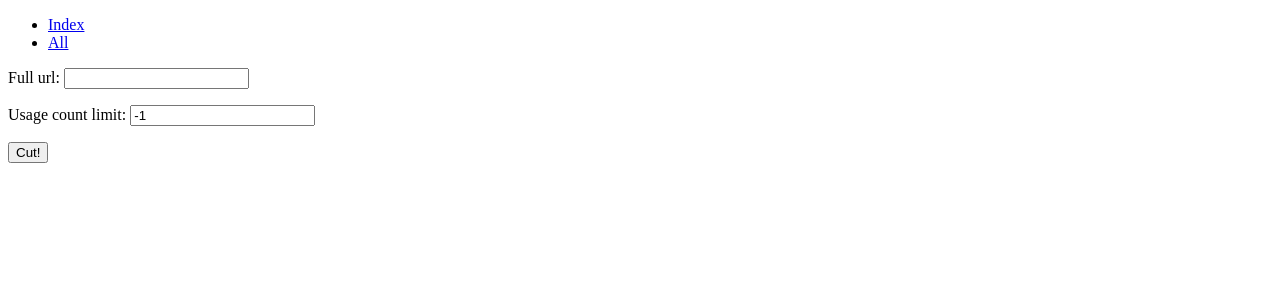
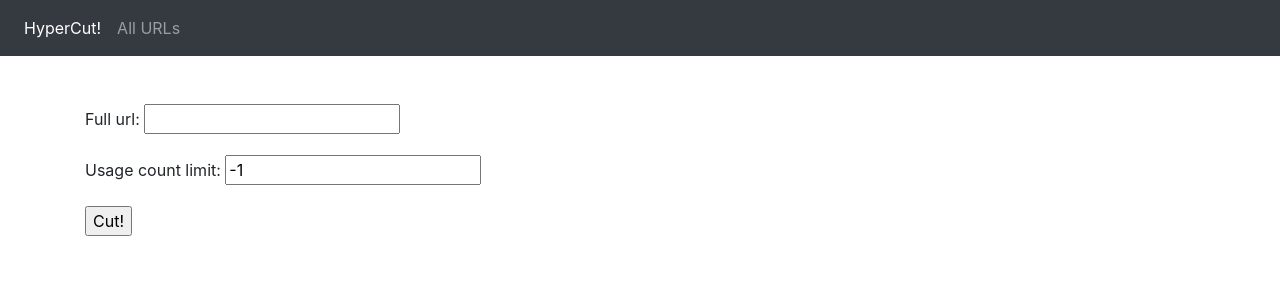
Before and after one commit to UnoYakshi/HyperCut, a Django app: page / in a window 1280 px wide. Shown: the top 300 px of the page. Run offline with Django 3.2, Linux system fonts and the light colour scheme; some libraries are stand-ins or nearby versions.

Commit message:
Added BS4 dependencies, added navbar...

```diff
--- a/hypercut/urlcut/templates/urlcut/base.html
+++ b/hypercut/urlcut/templates/urlcut/base.html
@@ -8,19 +8,22 @@
     {% endblock head_favicon %}
 
     {% block head_meta %}
+
         {% block head_meta_charset %}
-                <meta http-equiv="Content-Type" content="text/html; charset=utf-8" />
+            <meta http-equiv="Content-Type" content="text/html; charset=utf-8"/>
         {% endblock head_meta_charset %}
         {% block head_meta_contentlanguage %}
-                <meta http-equiv="Content-Language" value="en-US" />
+            <meta http-equiv="Content-Language" value="en-US"/>
         {% endblock head_meta_contentlanguage %}
         {% block head_meta_viewport %}
-                <meta name="viewport" content="width=device-width, initial-scale=1.0">
+            <meta name="viewport" content="width=device-width, initial-scale=1.0, shrink-to-fit=no">
         {% endblock head_meta_viewport %}
     {% endblock head_meta %}
 
     {% block head_css %}
-            {% block head_css_site %}{% endblock head_css_site %}
+        {% block head_css_site %}
+            <link rel="stylesheet" href="https://maxcdn.bootstrapcdn.com/bootstrap/4.5.0/css/bootstrap.min.css">
+        {% endblock head_css_site %}
         {% block head_css_section %}{% endblock head_css_section %}
         {% block head_css_page %}{% endblock head_css_page %}
     {% endblock head_css %}
@@ -29,14 +32,28 @@
 <body>
 <header>
     {% block header %}
-                <ul>
-                    <li><a href="/">Index</a></li>
-                    <li><a href="{% url 'all-list' %}">All</a></li>
+        <nav class="navbar sticky-top navbar-expand-sm navbar-dark bg-dark" role="navigation">
+            <ul class="navbar-nav">
+                <li class="nav-item">
+                    {% if request.path == '/' %}
+                    <a class="nav-link active" href="{% url 'index' %}">HyperCut!</a>
+                    {% else %}
+                    <a class="nav-link" href="{% url 'index' %}">HyperCut!</a>
+                    {% endif %}
+                </li>
+                <li class="nav-item">
+                    {% if request.path == '/all-list/' %}
+                        <a class="nav-link active" href="{% url 'all-list' %}">All URLs</a>
+                    {% else %}
+                        <a class="nav-link" href="{% url 'all-list' %}">All URLs</a>
+                    {% endif %}
+                </li>
             </ul>
+        </nav>
     {% endblock header %}
 </header>
 
-        <div class="content">
+<div class="container pt-5">
     {% block content %}{% endblock content %}
 </div>
 
@@ -47,7 +64,16 @@
 
 {# Connect JS-files in the end to increase loading speed...  #}
 {% block footer_javascript %}
-        {% block footer_javascript_site %} {% endblock footer_javascript_site %}
+    {% block footer_javascript_site %}
+        <!-- jQuery library -->
+        <script src="https://ajax.googleapis.com/ajax/libs/jquery/3.5.1/jquery.min.js"></script>
+
+        <!-- Popper JS -->
+        <script src="https://cdnjs.cloudflare.com/ajax/libs/popper.js/1.16.0/umd/popper.min.js"></script>
+
+        <!-- Latest compiled JavaScript -->
+        <script src="https://maxcdn.bootstrapcdn.com/bootstrap/4.5.0/js/bootstrap.min.js"></script>
+    {% endblock footer_javascript_site %}
     {% block footer_javascript_section %}{% endblock footer_javascript_section %}
     {% block footer_javascript_page %}{% endblock footer_javascript_page %}
 {% endblock footer_javascript %}
```
Lines whose indentation alone changed are shown as unchanged.
